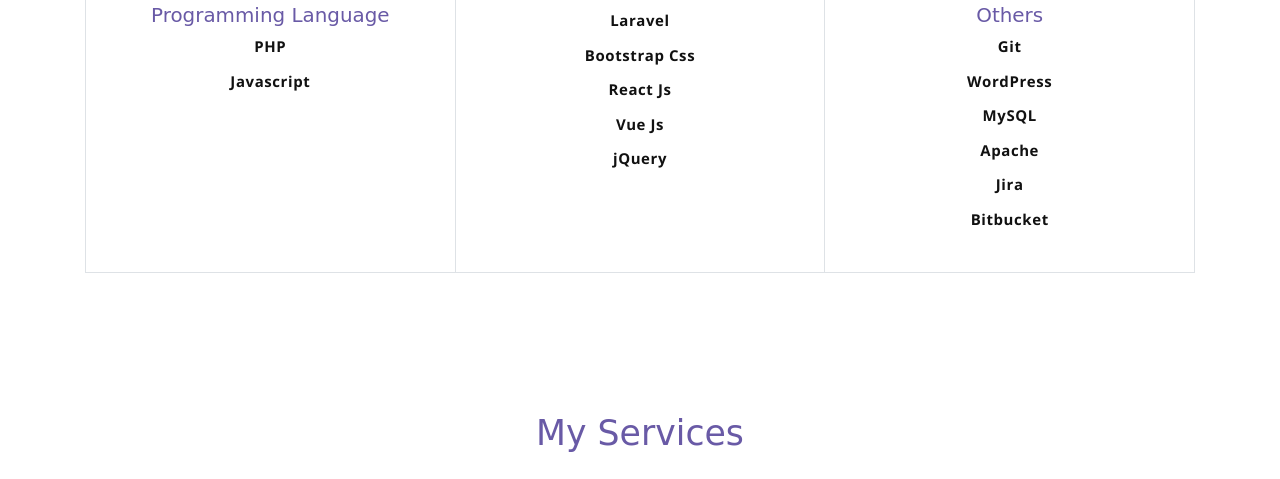
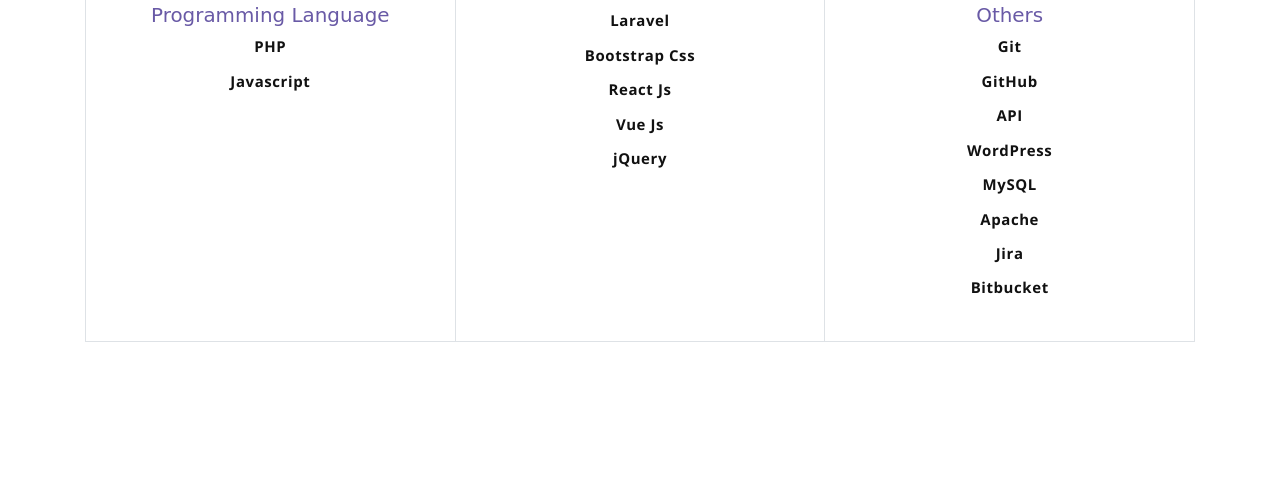
Before and after one commit to angelogelo/Gelo-Portfolio, a plain HTML site: page index.html in a window 1280 px wide. Shown: the part 1403-1882 px from the top of the page. Drawn offline with nearby package versions, Linux system fonts and the light colour scheme; a web font is replaced by a local one.

Commit message:
Update index.html

```diff
--- a/index.html
+++ b/index.html
@@ -130,6 +130,8 @@
                         <div class="pricing-card-list">
                             <b>
                                 <p>Git</p>
+                                <p>GitHub</p>
+                                <p>API</p>
                                 <p>WordPress</p>
                                 <p>MySQL</p>
                                 <p>Apache</p>
```
